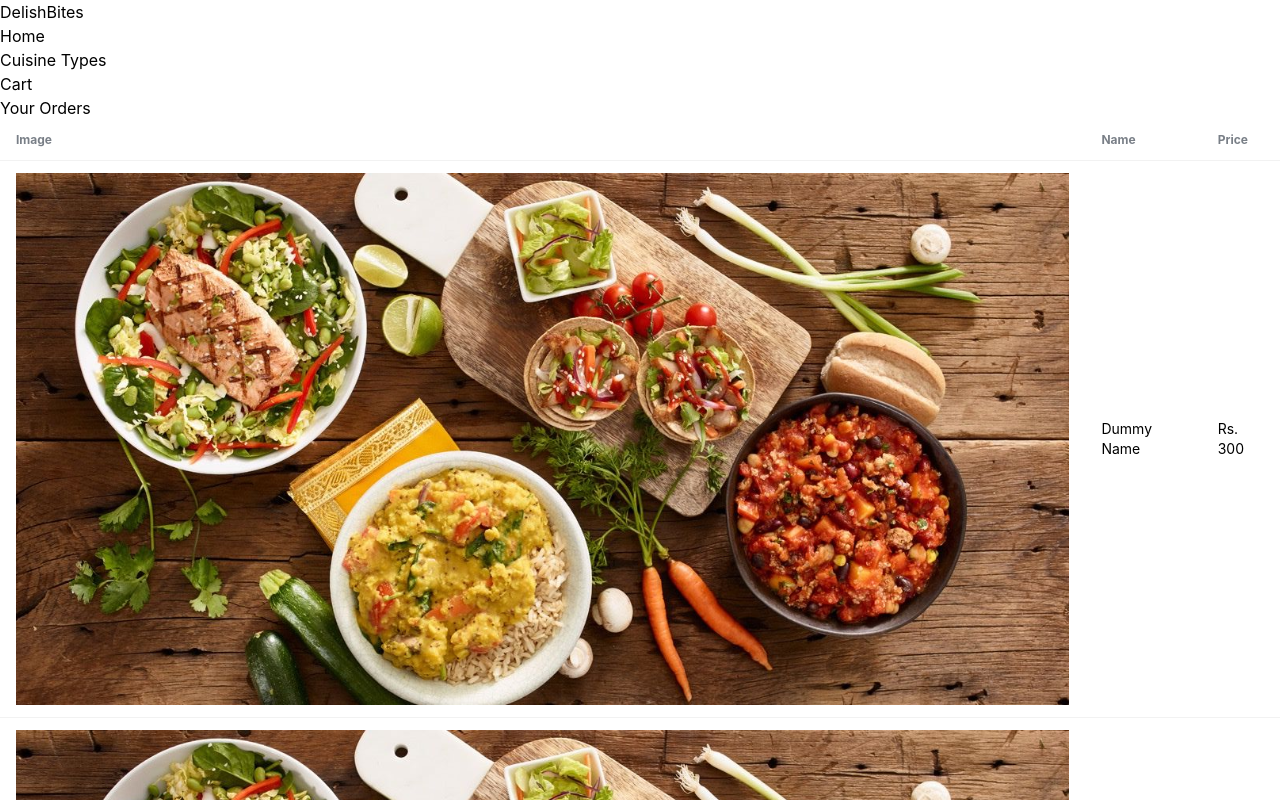
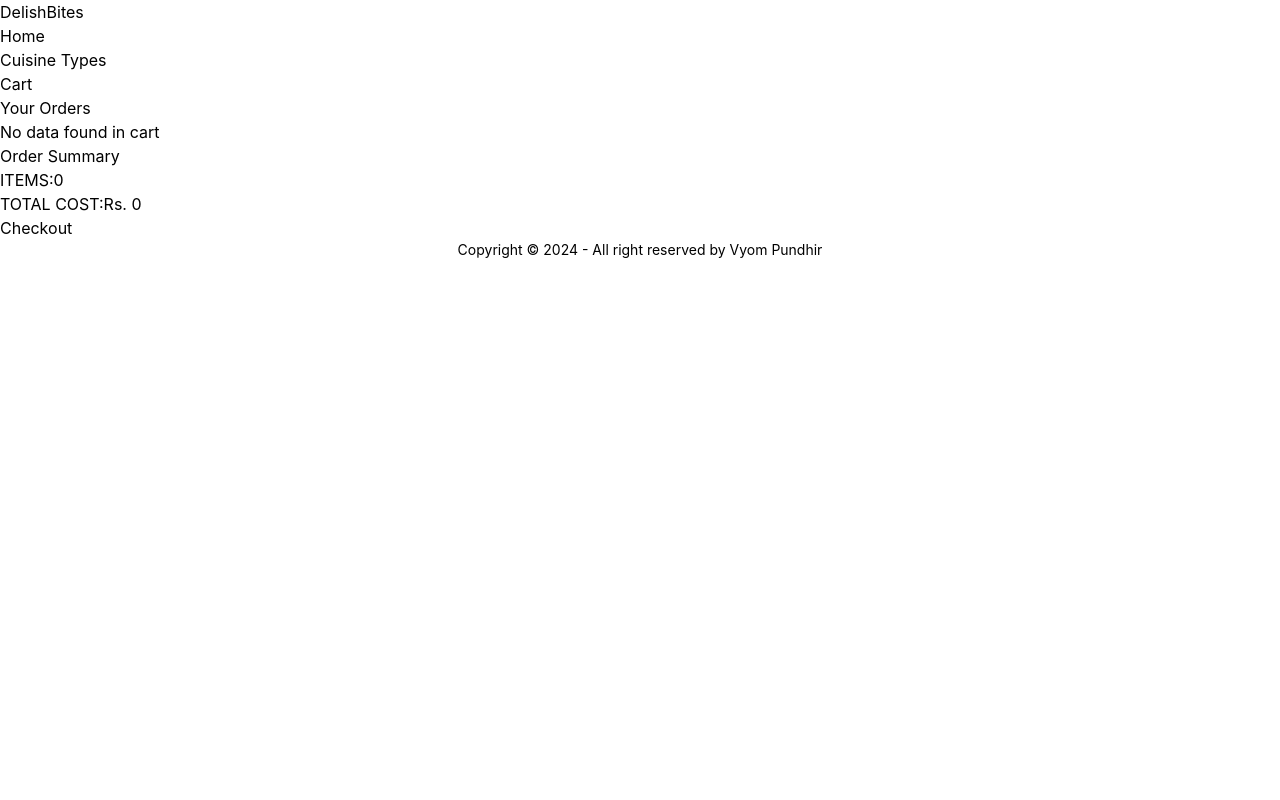
Before and after one commit to yashPundhir/food-app-clone, a React (Vite) app: page /cart in a window 1280 px wide. Shown: the top 800 px of the page. Built offline with nearby package versions, Linux system fonts and the light colour scheme.

Commit message:
add cart logic

```diff
--- a/src/App.jsx
+++ b/src/App.jsx
@@ -16,6 +16,8 @@ import DishDetailPage from "./pages/DishDetailPage";
 const App = () => {
 	const [showForm, setShowForm] = useState(false);
 
+	const [cartItems, setcartItems] = useState([]);
+
 	const toggleForm = () => setShowForm(!showForm);
 
 	return (
@@ -24,11 +26,14 @@ const App = () => {
 			<Routes>
 				<Route path="/" element={<Hero toggleForm={toggleForm} />} />
 				<Route path="/cuisineTypes" element={<MenuPage />} />
-				<Route path="/cart" element={<Cart />} />
+				<Route path="/cart" element={<Cart cartItems={cartItems} />} />
 				<Route path="/:categoryName/:dishId" element={<DishDetailPage />} />
 				{/* <Route path="/about" element={<AboutPage />} />
 				<Route path="/contact" element={<ContactPage />} /> */}
-				<Route path="/menu/:categoryName" element={<DishesPage />} />
+				<Route
+					path="/menu/:categoryName"
+					element={<DishesPage setcartItems={setcartItems} />}
+				/>
 			</Routes>
 
 			{showForm && (
--- a/src/components/Card.jsx
+++ b/src/components/Card.jsx
@@ -1,4 +1,6 @@
 // components/Card.js
+
+import toast from "react-hot-toast";
 
 // const Card = ({ name, description, image, price }) => (
 // 	<div className="w-[300px] flex flex-col items-center rounded-xl overflow-hidden shadow-lg bg-gradient-to-br from-[#e0a59b] to-[#ffffff] hover:shadow-[0px_0px_30px_10px_#ef4444] transition ease-in-out duration-300">
@@ -14,7 +16,22 @@
 // 		</div>
 // 	</div>
 // );
-const Card = ({ name, description, image, price }) => {
+const Card = ({
+	dish,
+	name,
+	description,
+	image,
+	price,
+	cartBtnVisible,
+	setcartItems,
+}) => {
+	const handleUpdateCart = () => {
+		setcartItems((prev) => [...prev, dish]);
+		toast.success("Item added to cart successfully", {
+			duration: 2000,
+		});
+	};
+
 	return (
 		<div className="max-w-sm rounded-xl overflow-hidden shadow-md hover:shadow-lg hover:shadow-zinc-500 transform transition duration-500 ease-in-out border-2 border-zinc-100">
 			<img
@@ -27,7 +44,17 @@ const Card = ({ name, description, image, price }) => {
 				{description && (
 					<p className="text-gray-700 text-base">{description}...</p>
 				)}
-				{price && <p className="text-black font-[700] mt-2">{price}</p>}
+				{dish?.price && (
+					<p className="text-black font-[700] mt-2 mb-3 text-[18px]">{`Rs. ${dish?.price}`}</p>
+				)}
+				{cartBtnVisible && (
+					<button
+						onClick={handleUpdateCart}
+						className="bg-red-500 px-5 py-2 rounded-lg text-white"
+					>
+						Add To Cart
+					</button>
+				)}
 			</div>
 		</div>
 	);
--- a/src/components/Cart.jsx
+++ b/src/components/Cart.jsx
@@ -1,7 +1,8 @@
 import CartItem from "./CartItem";
 import CheckoutForm from "./CheckoutForm";
 
-const Cart = () => {
+const Cart = ({ cartItems }) => {
+	console.log(cartItems);
 	return (
 		<section className="cart flex flex-row justify-between items-start gap-10 max-w-7xl mx-auto px-10">
 			<div>
@@ -10,11 +11,11 @@ const Cart = () => {
 				</h1>
 
 				<div className="flex flex-col items-center mt-2 mb-5">
-					<CartItem />
+					<CartItem cartItems={cartItems} />
 				</div>
 			</div>
 			<div className="mt-3 border-2 rounded-lg px-5 pt-5 pb-7">
-				<CheckoutForm />
+				<CheckoutForm cartItems={cartItems} />
 			</div>
 		</section>
 	);
--- a/src/components/CartItem.jsx
+++ b/src/components/CartItem.jsx
@@ -1,7 +1,14 @@
-import { cartItemsTableColNames, cartItemsTableData } from "../constants";
+import { div } from "framer-motion/client";
+import { cartItemsTableColNames } from "../constants";
 
-const CartItem = () => {
+const CartItem = ({ cartItems }) => {
 	return (
+		<>
+			{cartItems.length === 0 ? (
+				<div className="flex flex-col justify-center items-center text-[24px] font-semibold">
+					No data found in cart
+				</div>
+			) : (
 				<div className="table-div overflow-x-auto rounded-xl border border-zinc-800 dark:border-zinc-600 z-0">
 					<table className="table table-md table-pin-rows">
 						<thead className="">
@@ -18,21 +25,27 @@ const CartItem = () => {
 							))}
 						</thead>
 						<tbody className="">
-					{cartItemsTableData.map((data, index) => (
+							{cartItems.map((data, index) => (
 								<tr
 									key={index}
 									className="bg-white  hover:bg-zinc-300  transform transition duration-500 ease-in-out text-center"
 								>
 									<th className="text-[16px] w-2/4">
-								<img src={data.key1} alt="" className="w-[400px]" />
+										<img
+											src={data.strMealThumb}
+											alt=""
+											className="w-[200px] "
+										/>
 									</th>
-							<td className="text-[16px] w-1/4">{data.key2}</td>
-							<td className="text-[16px] w-1/4">{data.key3}</td>
+									<td className="text-[16px] w-1/4">{data.strMeal}</td>
+									<td className="text-[16px] w-1/4">{`Rs. ${data.price}`}</td>
 								</tr>
 							))}
 						</tbody>
 					</table>
 				</div>
+			)}
+		</>
 	);
 };
 
--- a/src/components/CheckoutForm.jsx
+++ b/src/components/CheckoutForm.jsx
@@ -1,6 +1,18 @@
+import { useState, useEffect } from "react";
+
 import tick from "../assets/tick.svg";
 
-const CheckoutForm = () => {
+const CheckoutForm = ({ cartItems }) => {
+	const [cartTotal, setCartTotal] = useState(0);
+
+	useEffect(() => {
+		let sum = 0;
+		for (let i = 0; i < cartItems.length; i++) {
+			sum = sum + cartItems[i].price;
+		}
+		setCartTotal(sum);
+	}, [cartItems]);
+
 	const handleCheckoutBtnClick = () => {
 		setTimeout(() => {
 			document.getElementById("confirmModal").showModal();
@@ -17,15 +29,16 @@ const CheckoutForm = () => {
 			<div className="w-full h-[2px] bg-gray-400 my-3"></div>
 			<div className="flex flex-row justify-between items-center gap-5 mt-5">
 				<span className="text-[18px] font-semibold">ITEMS:</span>
-				<span className="text-[18px] font-semibold">Count</span>
+				<span className="text-[18px] font-semibold">{cartItems.length}</span>
 			</div>
 			<div className="flex flex-row justify-between items-center gap-5 mt-5">
 				<span className="text-[18px] font-semibold">TOTAL COST:</span>
-				<span className="text-[18px] font-semibold">Total</span>
+				<span className="text-[18px] font-semibold">{`Rs. ${cartTotal}`}</span>
 			</div>
 			<button
 				onClick={handleCheckoutBtnClick}
 				className="w-full bg-red-500 rounded-lg px-5 py-2 mt-10 text-white font-semibold"
+				disabled={cartItems.length === 0}
 			>
 				Checkout
 			</button>
--- a/src/pages/DishesPage.jsx
+++ b/src/pages/DishesPage.jsx
@@ -2,9 +2,11 @@
 
 import { useEffect, useState } from "react";
 import { Link, useParams } from "react-router-dom";
+import { Toaster } from "react-hot-toast";
+
 import Card from "../components/Card";
 
-const DishesPage = () => {
+const DishesPage = ({ setcartItems }) => {
 	const { categoryName } = useParams();
 	const [dishes, setDishes] = useState([]);
 	const [error, setError] = useState(null);
@@ -22,10 +24,12 @@ const DishesPage = () => {
 				if (!response.ok) throw new Error("Failed to fetch dishes");
 
 				const data = await response.json();
+				console.log(data);
 
 				const dishesWithPrice = data.meals.map((dish) => ({
 					...dish,
-					price: `Rs. ${getRandomPrice()}`,
+					price: getRandomPrice(),
+					// price: `Rs. ${getRandomPrice()}`,
 				}));
 
 				setDishes(dishesWithPrice);
@@ -74,14 +78,22 @@ const DishesPage = () => {
 				</div>
 			) : (
 				<div className="max-w-7xl mx-auto px-10">
+					<Toaster position="top-center" reverseOrder={false} />
 					<h1 className="text-3xl font-bold text-center mb-8 capitalize">
 						{categoryName} Dishes
 					</h1>
 					<div className="container mx-auto grid grid-cols-1 md:grid-cols-2 lg:grid-cols-3 gap-8">
 						{dishes.map((dish) => (
-							<Link key={dish.idMeal} to={`/${categoryName}/${dish.idMeal}`}>
-								<Card name={dish.strMeal} image={dish.strMealThumb} />
-							</Link>
+							// <Link key={dish.idMeal} to={`/${categoryName}/${dish.idMeal}`}>
+							<Card
+								dish={dish}
+								key={dish.idMeal}
+								name={dish.strMeal}
+								image={dish.strMealThumb}
+								cartBtnVisible={true}
+								setcartItems={setcartItems}
+							/>
+							// </Link>
 						))}
 					</div>
 				</div>
--- a/src/pages/MenuPage.jsx
+++ b/src/pages/MenuPage.jsx
@@ -89,6 +89,7 @@ const MenuPage = () => {
 									name={category.strCategory}
 									description={category.strCategoryDescription.slice(0, 100)}
 									image={category.strCategoryThumb}
+									cartBtnVisible={false}
 								/>
 							</Link>
 						))}
```
Lines whose indentation alone changed are shown as unchanged.
